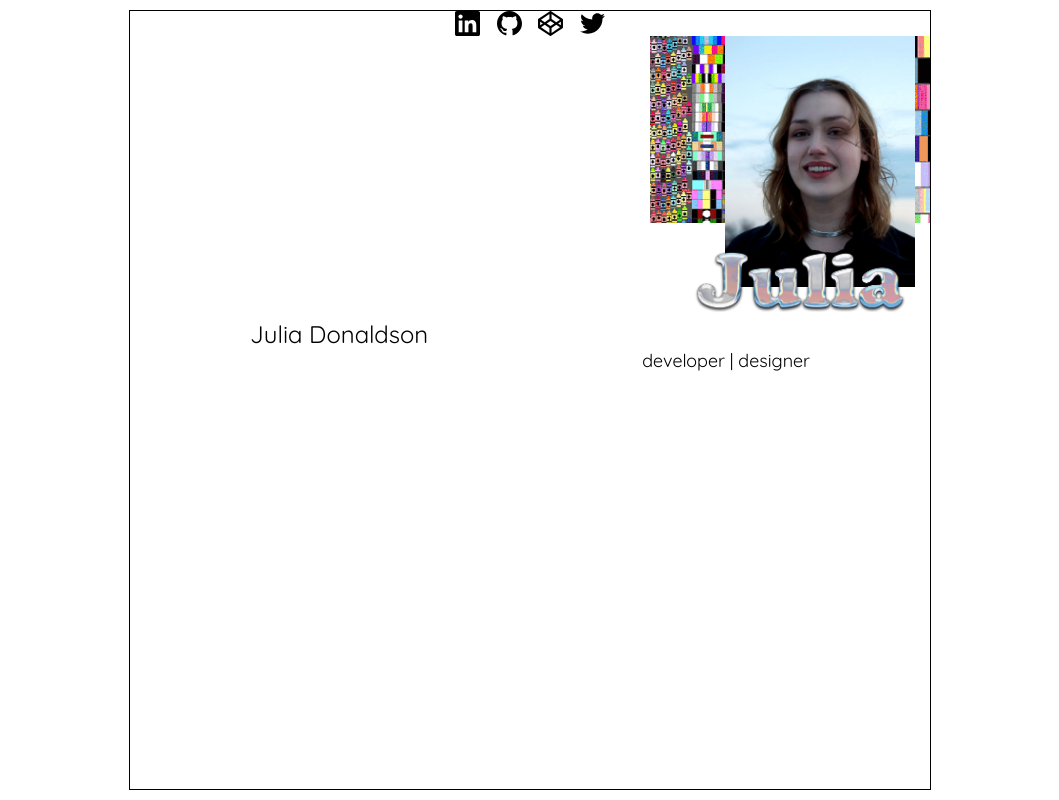
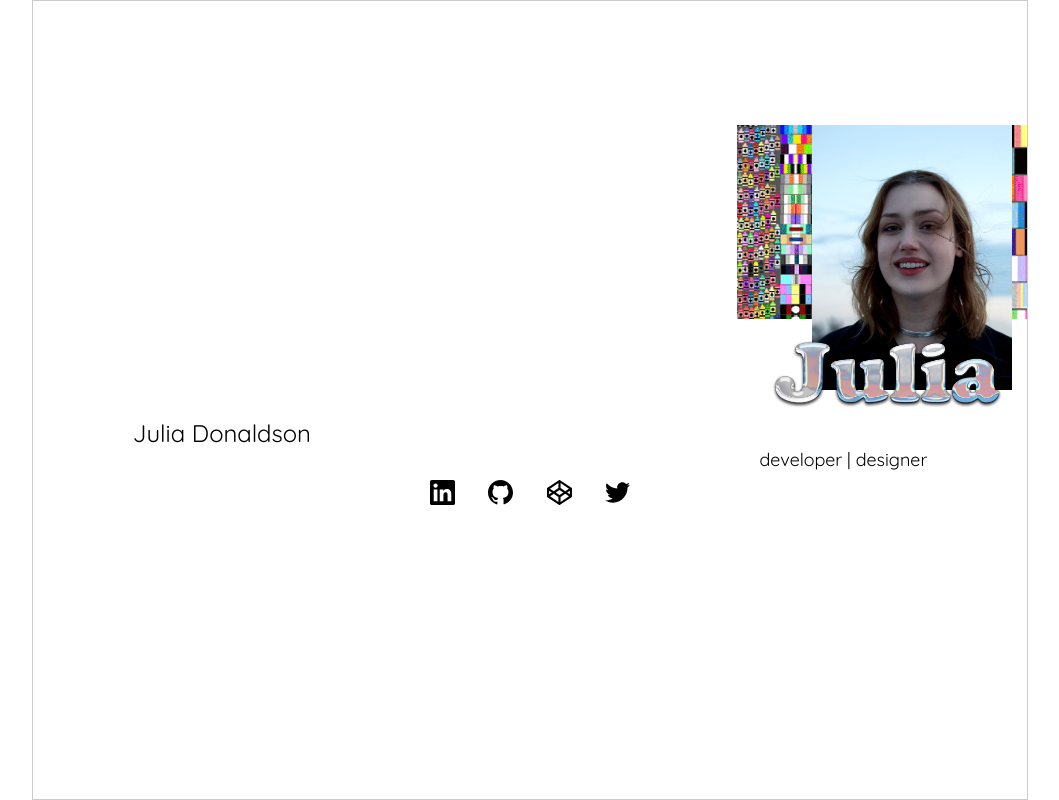
Before and after one commit to donaldsonjulia/portfolio, a website: page index.html in a window 1280 px wide. Shown: the whole page, without its empty margins (110-1169 px from the left). Drawn offline with nearby package versions, Linux system fonts and the light colour scheme; some packages are replaced by stand-ins of ours.

Commit message:
included neat for layout

```diff
--- a/Gruntfile.js
+++ b/Gruntfile.js
@@ -85,7 +85,7 @@ module.exports = function(grunt) {
 
         watch: {
             css: {
-                files: ['assets/styles/**/*'],
+                files: ['assets/styles/**/*.scss'],
                 tasks: ['sass']
             },
 
--- a/assets/styles/3_components/_c-hero.scss
+++ b/assets/styles/3_components/_c-hero.scss
@@ -1,12 +1,13 @@
 .c-hero {
+    margin-top: 10%;
     position: relative;
-    width: 100%;
+
 
     &__photo {
       position: absolute;
       right: 15px;
       top: 25px;
-      width: 190px;
+      width: 200px;
       z-index: -1;
     }
 
@@ -14,7 +15,7 @@
       position: absolute;
       right: 0;
       top: 25px;
-      width: 280px;
+      width: 290px;
       z-index: -2;
     }
 
@@ -22,13 +23,13 @@
       position: absolute;
       right: 20px;
       top: 235px;
-      width: 220px;
+      width: 240px;
     }
 
     &__name {
       font-size: 24px;
-      left: 15%;
-      top: 310px;
+      left: 10%;
+      top: 320px;
       text-align: left;
       position: absolute;
       width: 100%;
@@ -36,8 +37,8 @@
 
     &__title {
       font-size: 18px;
-      right: 15%;
-      top: 340px;
+      right: 10%;
+      top: 350px;
       text-align: right;
       position: absolute;
       width: 100%;
@@ -45,6 +46,7 @@
 
     &__content {
       position: absolute;
+      top: 380px;
       width: 100%;
     }
 
--- a/assets/styles/3_components/_c-social-media.scss
+++ b/assets/styles/3_components/_c-social-media.scss
@@ -4,7 +4,7 @@
     @include display(flex);
     @include justify-content(space-between);
     margin: 0 auto;
-    width: 150px;
+    width: 200px;
 
     &__icon {
         width: 25px;
--- a/assets/styles/4_layout/_layout.scss
+++ b/assets/styles/4_layout/_layout.scss
@@ -1,74 +1,25 @@
 /* ==========================================================================
  * Layout
  * ========================================================================== */
+ body {
+   overflow: hidden;
+ }
 
 .l-section {
-      @include justify-content(center);
+      @include outer-container();
       @include display(flex);
       min-height: 100vh;
-      width: 100%;
+
+      @media screen and (min-width: 500px) {
+           @include justify-content(center);
+         }
 }
 
 .l-container {
-      border: 1px solid #000;
-      margin: 10px;
-      max-width: 800px;
-      width: 100%;
+      @include span-columns(12);
+      border: 1px solid #ccc;
+
+      @media screen and (min-width: 500px) {
+           @include span-columns(10);
+         }
 }
-
-
-
-
-
-
-
-// J.Milner Styles below
-// .l-section {
-//     -webkit-box-align: center;
-//     -ms-flex-align: center;
-//     align-items: center;
-//     background-color: #fcfcfd;
-//     display: -webkit-box;
-//     display: -ms-flexbox;
-//     display: flex;
-//     -webkit-box-flex: 1;
-//     -ms-flex: 1;
-//     flex: 1;
-//     position: relative;
-// }
-//
-// @media screen and (max-width: 799px) {
-//     .l-section {
-//         min-height: 100vh;
-//     }
-// }
-//
-// @media screen and (min-width: 800px) {
-//     .l-section {
-//         -webkit-box-pack: center;
-//         -ms-flex-pack: center;
-//         justify-content: center;
-//     }
-// }
-//
-// @media screen and (max-width: 799px) {
-//     .l-section::after {
-//         border: 2px solid #39f;
-//         bottom: 0;
-//         content: "";
-//         left: 0;
-//         margin: 1.5rem;
-//         pointer-events: none;
-//         position: absolute;
-//         right: 0;
-//         top: 0;
-//     }
-// }
-//
-// .l-container {
-//     margin-left: auto;
-//     margin-right: auto;
-//     max-width: 1200px;
-//     max-width: 75rem;
-//     width: 100%;
-// }
--- a/assets/styles/main.scss
+++ b/assets/styles/main.scss
@@ -6,6 +6,7 @@
 /* Vendor */
 @import "normalize.css";
 @import "bourbon";
+@import "neat";
 
 
 /* Utilities */
```
Also changed, not shown: app/components/home/home.view.html (+0 -3 lines), assets/styles/main.min.css.
